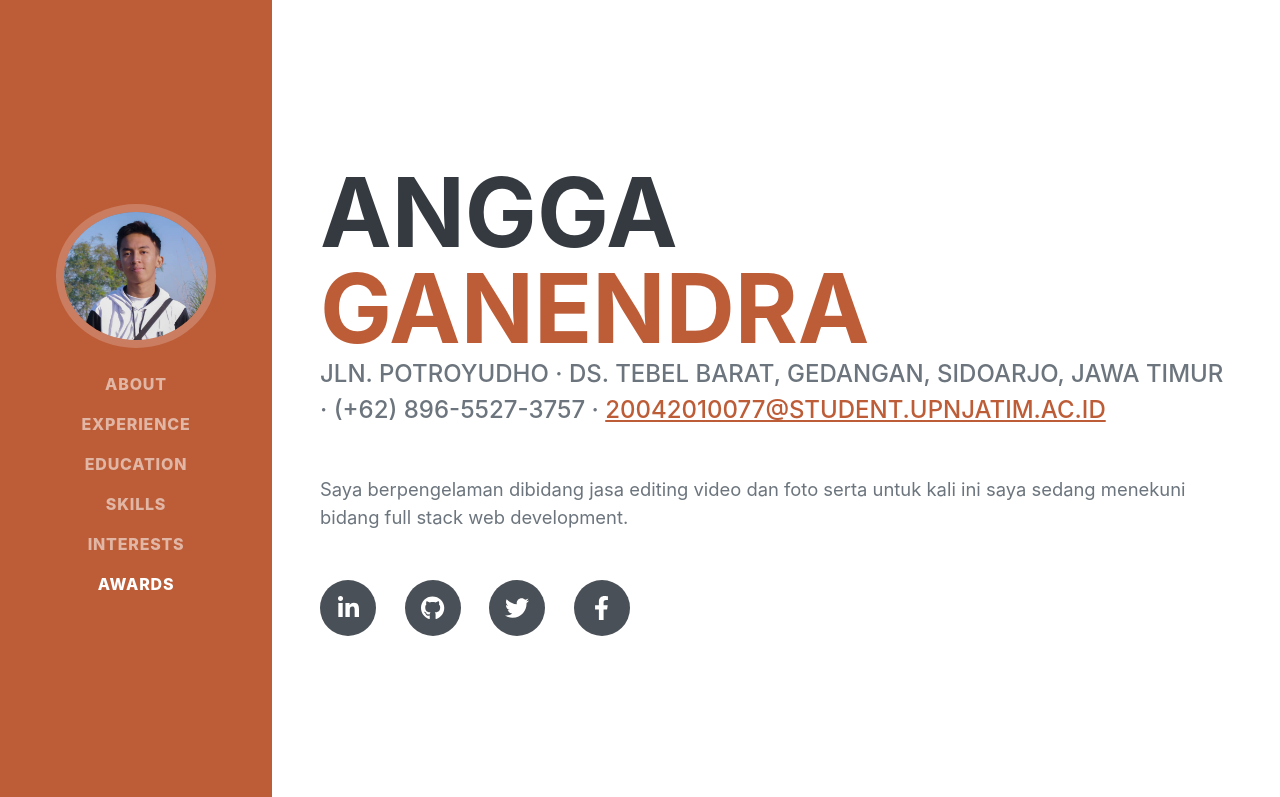
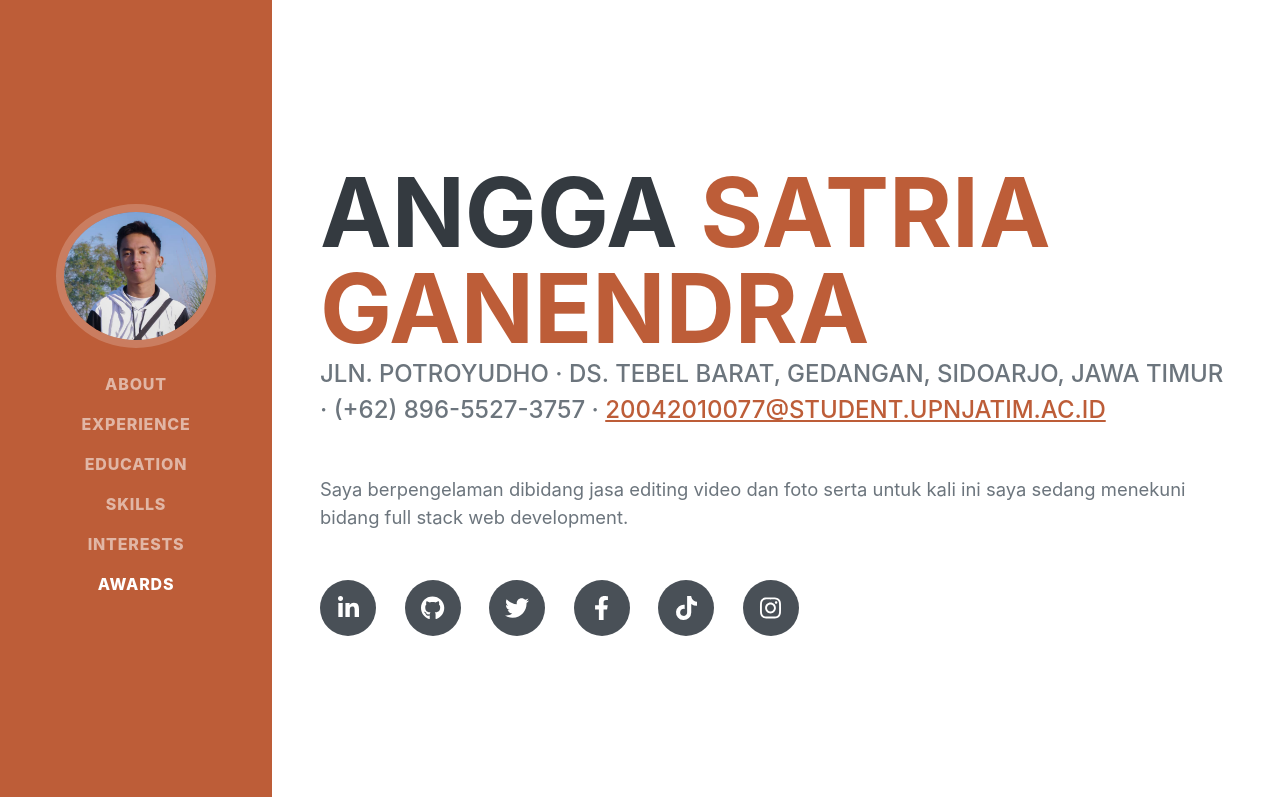
Before and after one commit to AnggaG4nanedra/tugas2-fswd-arkatama, a plain HTML site: page index.html in a window 1280 px wide. Shown: the top 797 px of the page. Drawn offline with nearby package versions, Linux system fonts and the light colour scheme; a web font is replaced by a local one.

Commit message:
[FEAT] Penambahan Icon Social Media

```diff
--- a/index.html
+++ b/index.html
@@ -41,7 +41,7 @@
                 <div class="resume-section-content">
                     <h1 class="mb-0">
                         Angga
-                        <span class="text-primary">Ganendra</span>
+                        <span class="text-primary">Satria Ganendra</span>
                     </h1>
                     <div class="subheading mb-5">
                         Jln. Potroyudho · Ds. Tebel Barat, Gedangan, Sidoarjo, Jawa Timur · (+62) 896-5527-3757 ·
@@ -53,6 +53,8 @@
                         <a class="social-icon" href="#!"><i class="fab fa-github"></i></a>
                         <a class="social-icon" href="#!"><i class="fab fa-twitter"></i></a>
                         <a class="social-icon" href="#!"><i class="fab fa-facebook-f"></i></a>
+                        <a class="social-icon" href="#!"><i class="fab fa-tiktok"></i></a>
+                        <a class="social-icon" href="#!"><i class="fab fa-instagram"></i></a>
                     </div>
                 </div>
             </section>
```
